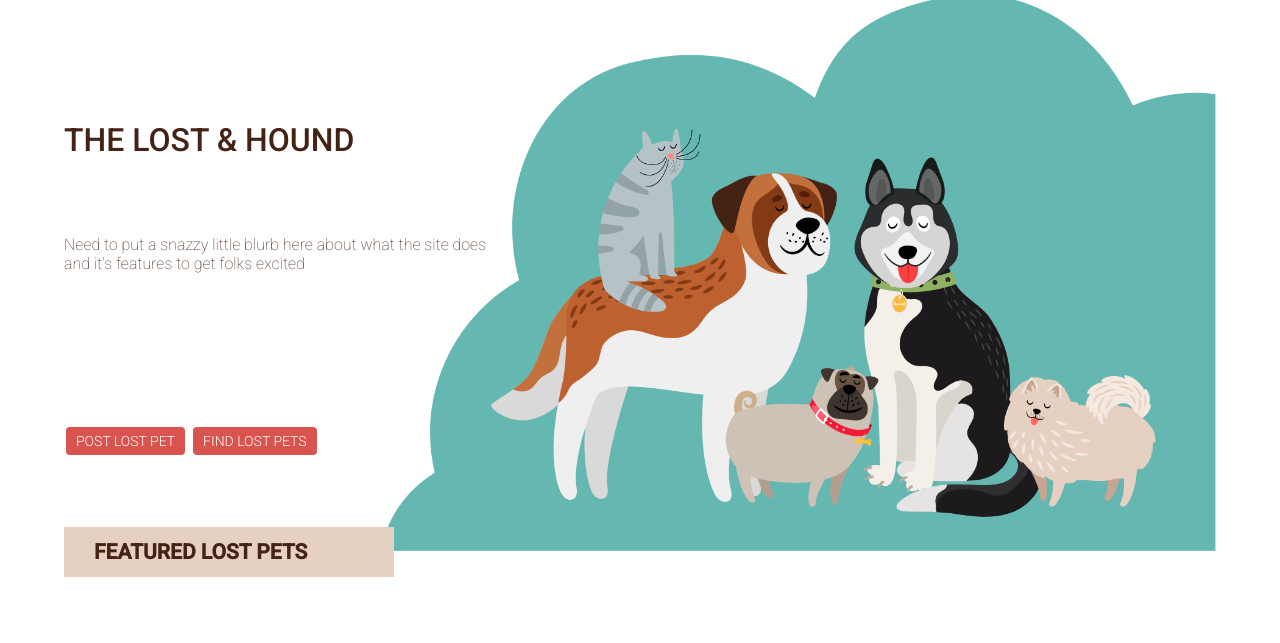
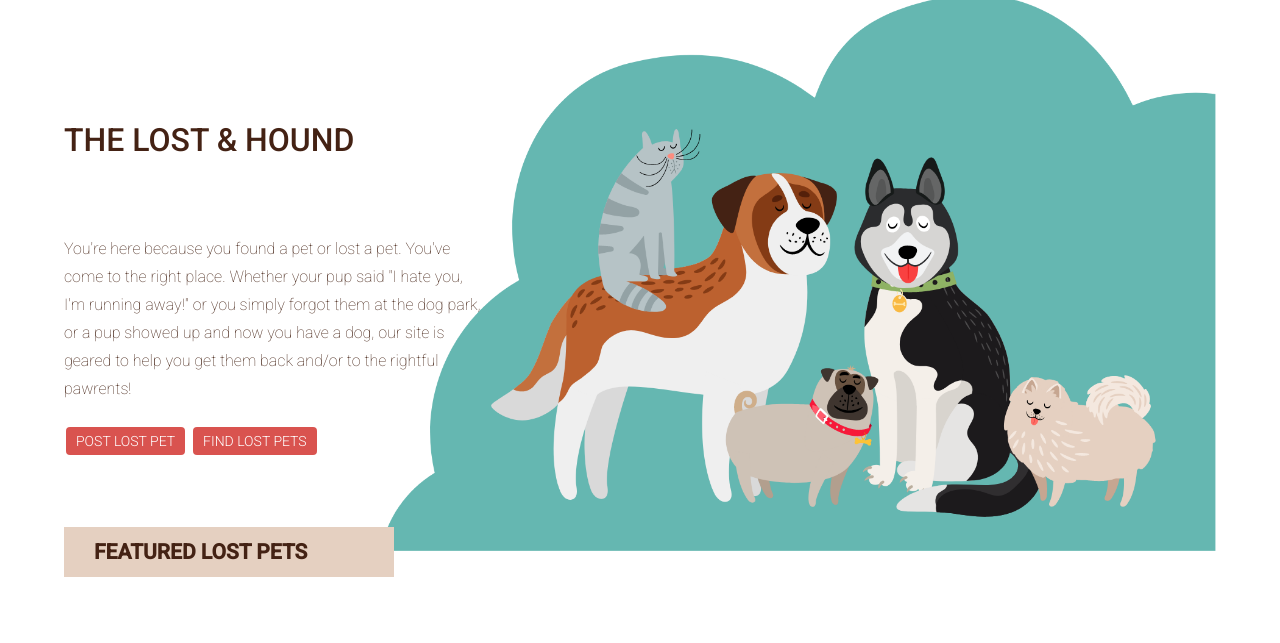
Before and after one commit to chess2022/Lost_and_Hound, a Django app: template main_app/templates/home.html in a window 1280 px wide. Shown: the part 84-727 px from the top of the page. Run offline with Django 4.2, Linux system fonts and the light colour scheme; the template is opened without the code that fills it, so the values that code supplies are empty.

Commit message:
Final additions/fixes before presentation

```diff
--- a/main_app/static/style.css
+++ b/main_app/static/style.css
@@ -242,9 +242,11 @@ button {
     color:#442214;
 }
 
-/* .home--intro {
-    width: 35%;
-} */
+.home--intro {
+    width: 80%;
+    font-size: 16px;
+    line-height: 1.75em;
+}
 
 .home--main {
     grid-area: main;
@@ -388,7 +390,7 @@ button {
 
 input, select {
     width: 100%;
-    max-width: 400px;
+    max-width: 500px;
     min-height: 40px;
     padding: 12px 20px;
     margin: 1px 0;
--- a/main_app/templates/accounts/account_settings.html
+++ b/main_app/templates/accounts/account_settings.html
@@ -70,6 +70,7 @@
         <div class="index-single-container">
             <div class="index--grid--oneRow">
             {% for pet in pets %}
+            {% if request.user.id == pet.user_id %}
                 <div class="index--itemBox">
                     <a href="{% url 'detail' pet.id %}">
                         <div class="index--overlay">
@@ -85,9 +86,9 @@
                     {% endfor %}
                     </a>
                 </div>
+            {% endif %}
             {% endfor %}
             </div>
-            {% comment %} <div class="index--itemBox-more"><a href="{% url 'index' %}">See more <i class="arrow right"></i></a></div> {% endcomment %}
         </div>
 
 </body>
--- a/main_app/templates/home.html
+++ b/main_app/templates/home.html
@@ -5,7 +5,7 @@
     <div class="home--main">
         <h1 class="home--title">THE LOST & HOUND</h1>
         <br/><br/>
-        <p class="home--intro">Need to put a snazzy little blurb here about what the site does and it's features to get folks excited</p>
+        <p class="home--intro">You're here because you found a pet or lost a pet.  You've come to the right place.  Whether your pup said "I hate you, I'm running away!" or you simply forgot them at the dog park, or a pup showed up and now you have a dog, our site is geared to help you get them back and/or to the rightful pawrents!</p>
     </div>
     <div class="home--buttons">
         <a href="{% url 'pets_create' %}"><button class="button-pink">Post lost Pet</button></a>
--- a/main_app/templates/pets/detail.html
+++ b/main_app/templates/pets/detail.html
@@ -30,7 +30,7 @@
                 <h4 class="field-box">{{ pet.comments }}</h4>
                 <br/>
 
-            {% if user.is_authenticated %}
+            {% if request.user.id == pet.user_id %}
                 <a href="{% url 'pets_update' pet.id %}"><button class="button-pink">Edit</buton></a>
                 <a href="{% url 'pets_delete' pet.id %}"><button class="button-pink">Delete</button></a>
                 <a href="{% url 'render_pdf' pet.id %}" target="_blank"><button class="button-pink">Get Flyer</button></a>
--- a/main_app/views.py
+++ b/main_app/views.py
@@ -146,10 +146,9 @@ class PetCreate(LoginRequiredMixin, CreateView):
     def form_valid(self, form):
         form.instance.user = self.request.user
         return super().form_valid(form)
+    # pk = Pet.objects.latest('id').id+1
     pk = Pet.objects.aggregate(Max('id')).get('id__max')+1
     success_url = f'/pets/{pk}/pet_form_photo/'
-
-
 
 
 class PetUpdate(LoginRequiredMixin, UpdateView):
```
Also changed, not shown: lostandhound/settings.py (+13 -9 lines), static/AdobeStock_294046773.jpeg (added).
